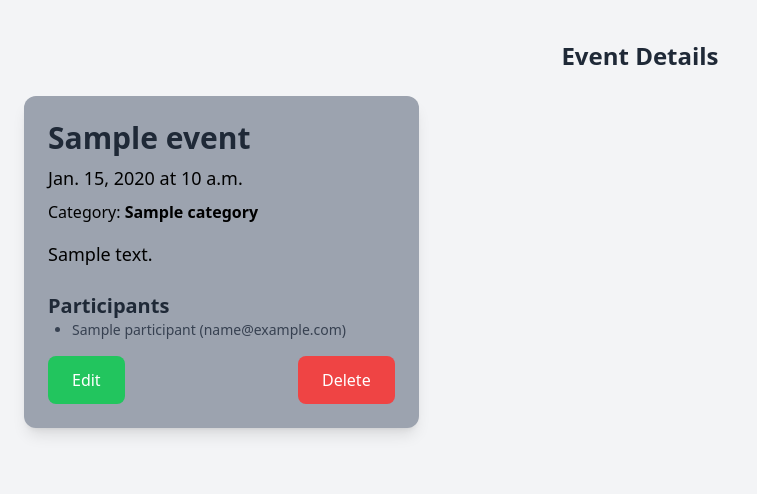
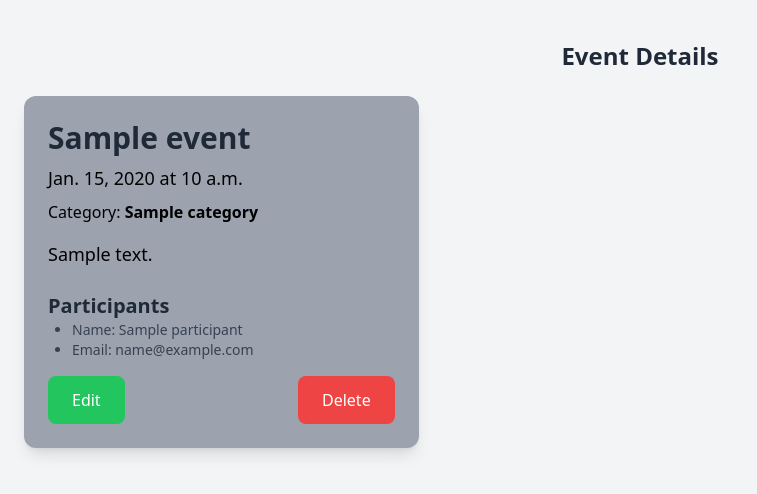
Before and after one commit to tazul9770/Event_management, a Django app: page /event_detail/ in a window 1280 px wide. Shown: the top 494 px of the page, without its empty margins (0-757 px from the left). Run offline with Django 5.2, Linux system fonts and the light colour scheme; tables that the repository leaves empty hold one stand-in row (values such as "Sample post"); some libraries are stand-ins or nearby versions.

Commit message:
my update here

```diff
--- a/events/models.py
+++ b/events/models.py
@@ -1,15 +1,5 @@
+
 from django.db import models
-
-class Event(models.Model):
-    name = models.CharField(max_length=200)
-    description = models.TextField()
-    date = models.DateField()
-    time = models.TimeField()
-    location = models.CharField(max_length=200)
-    category = models.ForeignKey("Category", on_delete=models.CASCADE, related_name="events")
-
-    def __str__(self):
-        return f"{self.name} - {self.date}"
 
 class Category(models.Model):
     name = models.CharField(max_length=100, unique=True)
@@ -21,7 +11,20 @@ class Category(models.Model):
 class Participant(models.Model):
     name = models.CharField(max_length=100)
     email = models.EmailField(unique=True)
-    events = models.ManyToManyField(Event, related_name="participants")
 
     def __str__(self):
         return self.name
+
+class Event(models.Model):
+    name = models.CharField(max_length=200)
+    description = models.TextField()
+    date = models.DateField()
+    time = models.TimeField()
+    location = models.CharField(max_length=200)
+    category = models.ForeignKey(Category, on_delete=models.CASCADE, related_name="events")
+
+    # Many-to-Many in Event instead of Participant
+    participants = models.ManyToManyField(Participant, related_name="events")
+
+    def __str__(self):
+        return f"{self.name} - {self.date}"
--- a/events/templates/event_detail.html
+++ b/events/templates/event_detail.html
@@ -24,7 +24,10 @@
                 <h2 class="text-xl font-semibold text-gray-800 mt-6">Participants</h2>
                 <ul class="list-disc pl-6 text-gray-700">
                     {% for participant in event.participants.all %}
-                        <li class="text-sm">{{ participant.name }} ({{ participant.email }})</li>
+                        <li class="text-sm">Name: {{ participant.name }}</li>
+                        <li class = "text-sm">Email: {{ participant.email }}</li>
+                    {% empty %}
+                    <li>No participant found</li>
                     {% endfor %}
                 </ul>
 
```
Also changed, not shown: events/forms.py (+24 -7 lines), events/migrations/0004_remove_participant_events_event_participants.py (added).
